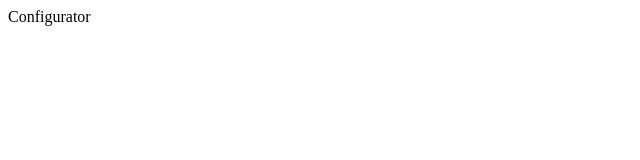
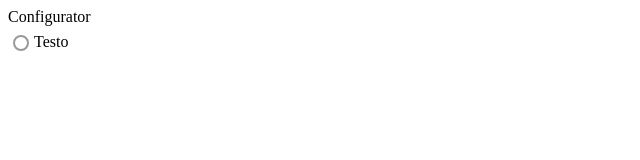
Before and after one commit to anton-kuptsov/pizza-delivery, a React (Create React App) app: page / in a window 1280 px wide. Shown: the top 160 px of the page, without its empty margins (0-640 px from the left). Built offline with nearby package versions, Linux system fonts and the light colour scheme.

Commit message:
[feat] add radio component

```diff
--- a/src/Configurator.jsx
+++ b/src/Configurator.jsx
@@ -1,3 +1,11 @@
+import Radio from "components/Radio";
 export default function Configurator() {
-  return <div>Configurator</div>;
+  return (
+    <div>
+      Configurator
+      <div>
+        <Radio text="Testo" checked={false} />
+      </div>
+    </div>
+  );
 }
--- a/src/components/Radio/Radio.jsx
+++ b/src/components/Radio/Radio.jsx
@@ -0,0 +1,24 @@
+import "./radio.module.css";
+
+export default function Radio({
+  id = "id",
+  text = "Text",
+  checked = false,
+  value = "",
+  name = ""
+}) {
+  return (
+    <span>
+      <label for={id}>
+        <input
+          type="radio"
+          id={id}
+          name={name}
+          value={value}
+          checked={checked}
+        />
+        {text}
+      </label>
+    </span>
+  );
+}
--- /dev/null
+++ b/src/components/Radio/radio.module.css
@@ -0,0 +1,31 @@
+label {
+  margin-right: 15px;
+  line-height: 32px;
+}
+
+input {
+  -webkit-appearance: none;
+  -moz-appearance: none;
+  appearance: none;
+
+  width: 16px;
+  height: 16px;
+
+  border: 2px solid #999;
+  transition: 0.2s all linear;
+  outline: none;
+  margin-right: 5px;
+
+  position: relative;
+  top: 4px;
+}
+input[type="radio"] {
+  border-radius: 50%;
+}
+input:hover,
+label:hover {
+  cursor: pointer;
+}
+input:checked {
+  border: 8px solid black;
+}
```
